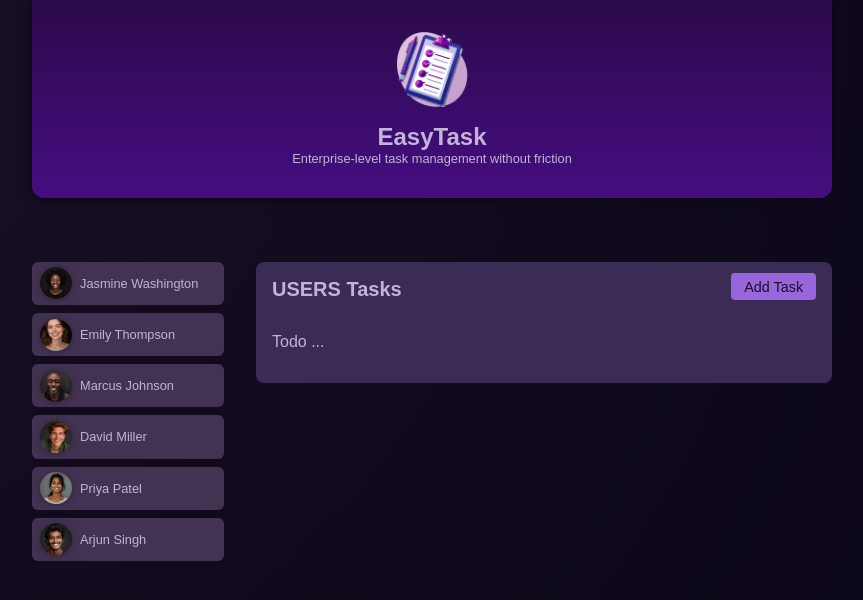
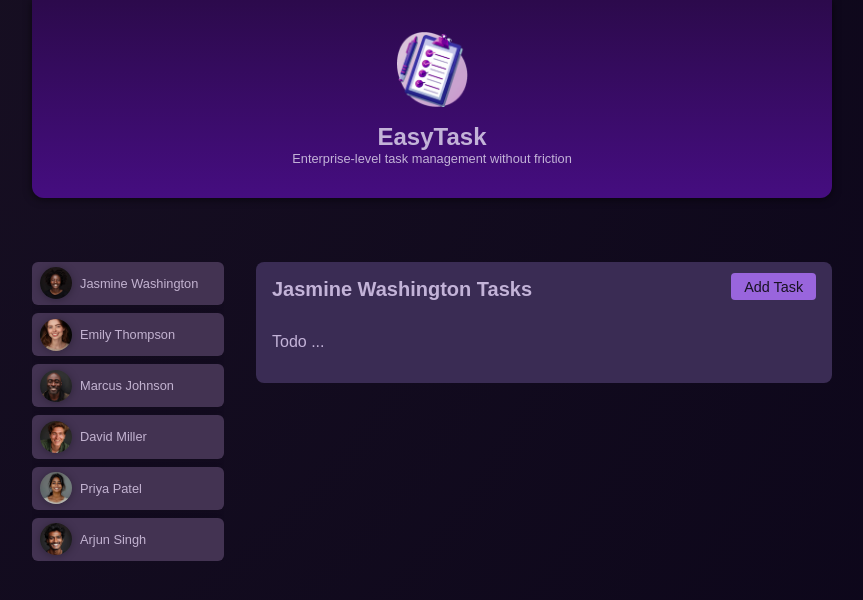
Before and after one commit to CocoTapi/Master-Angular-Course, an Angular app in the folder 14-routing/: page /users/u1 in a window 1280 px wide. Shown: the top 600 px of the page, without its empty margins (208-1071 px from the left). Built offline with nearby package versions, Linux system fonts and the light colour scheme.

Commit message:
setup dynamic rendering

```diff
--- a/14-routing/src/app/app.config.ts
+++ b/14-routing/src/app/app.config.ts
@@ -1,9 +1,9 @@
 import { ApplicationConfig } from "@angular/core";
-import { provideRouter } from "@angular/router";
+import { provideRouter, withComponentInputBinding } from "@angular/router";
 import { routes } from "./app.routes";
 
 export const appConfig: ApplicationConfig = {
     providers: [
-        provideRouter(routes),
+        provideRouter(routes, withComponentInputBinding()),
     ]
 }
--- a/14-routing/src/app/users/user-tasks/user-tasks.component.html
+++ b/14-routing/src/app/users/user-tasks/user-tasks.component.html
@@ -1,6 +1,6 @@
 <section id="tasks">
   <header>
-    <h2>USERS Tasks</h2>
+    <h2>{{ userName() }} Tasks</h2>
     <menu>
       <a>Add Task</a>
     </menu>
--- a/14-routing/src/app/users/user-tasks/user-tasks.component.ts
+++ b/14-routing/src/app/users/user-tasks/user-tasks.component.ts
@@ -1,4 +1,5 @@
-import { Component, input } from '@angular/core';
+import { Component, input, inject, computed } from '@angular/core';
+import { UsersService } from '../users.service';
 
 @Component({
   selector: 'app-user-tasks',
@@ -7,5 +8,11 @@
   styleUrl: './user-tasks.component.css',
 })
 export class UserTasksComponent {
-  userId = input.required()
+  userId = input.required<string>();
+  private usersService = inject(UsersService);
+
+  userName = computed(() =>
+    this.usersService.users.find(u => u.id === this.userId())?.name
+  );
+
 }
--- a/14-routing/src/app/users/user/user.component.html
+++ b/14-routing/src/app/users/user/user.component.html
@@ -1,6 +1,6 @@
 <div>
   <!-- if you use href, all angular application would be reloaded -->
-  <a routerLink="['/users/', user().id]" routerLinkActive="'selected">
+  <a [routerLink]="['/users/', user().id]" routerLinkActive="'selected">
     <img [src]="imagePath()" [alt]="user().name" />
     <span>{{ user().name }}</span>
   </a>
```
